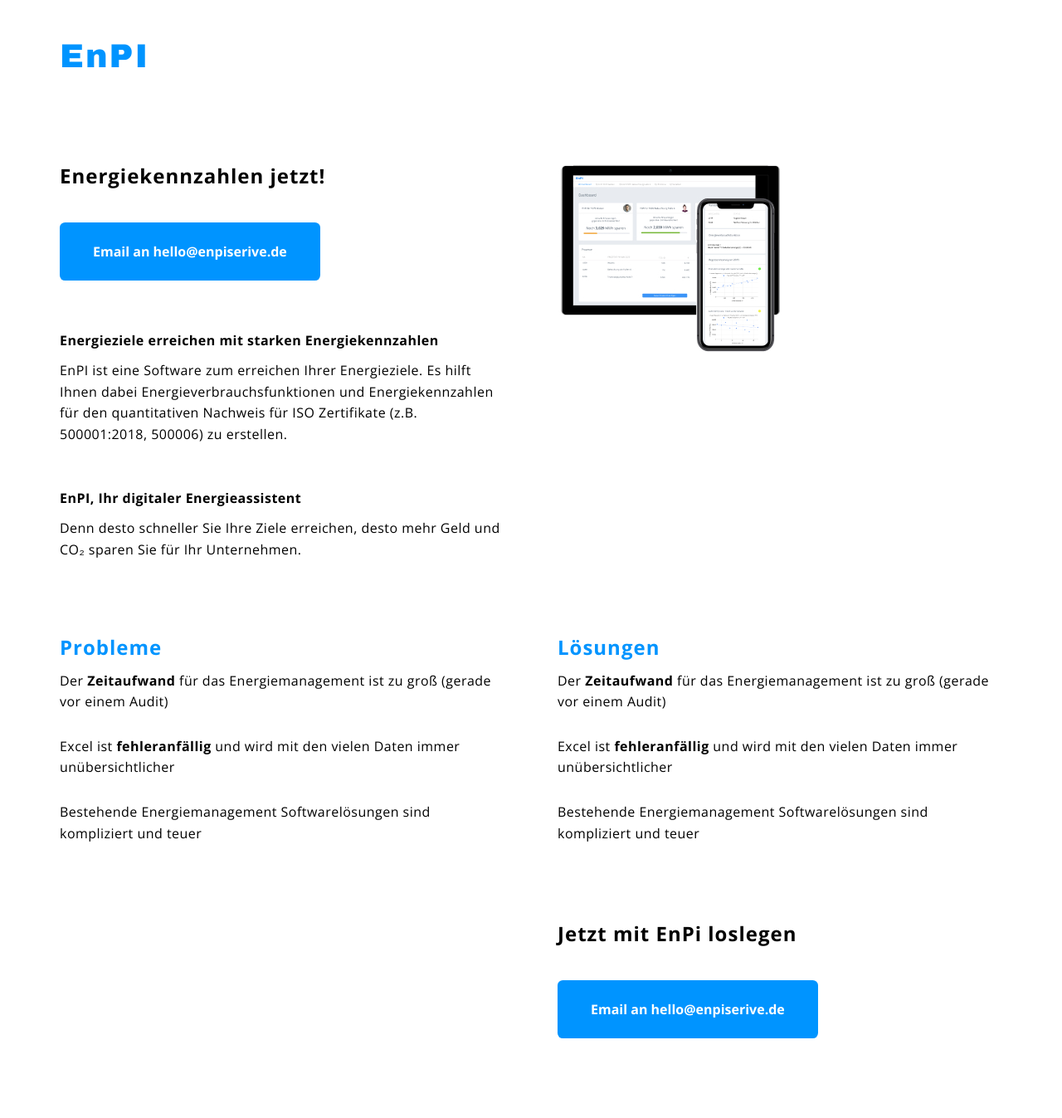
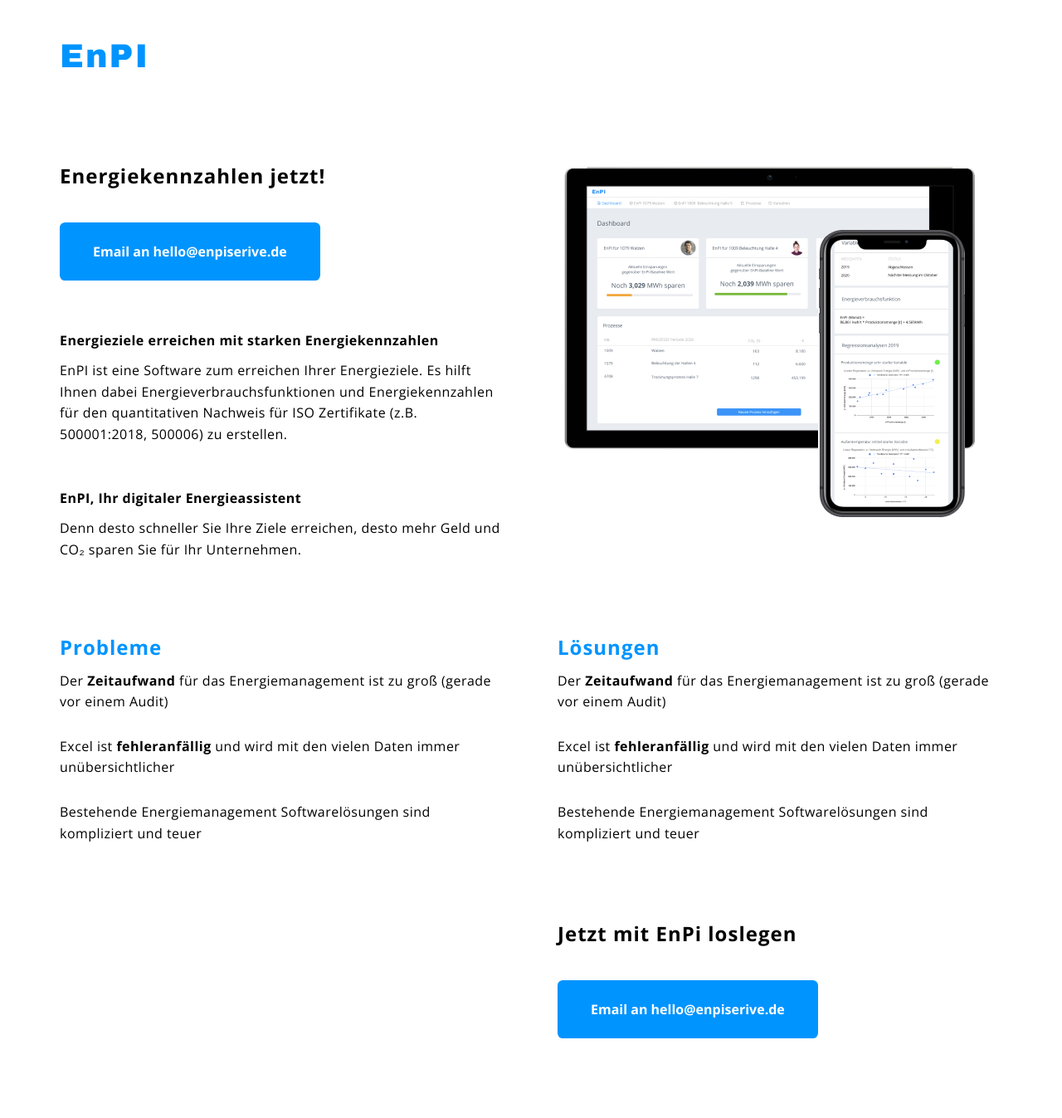
Before and after one commit to en-pi/en-pi.github.io, a Jekyll site: the page built from index.md, in a window 1280 px wide. Shown: the whole page at 83% size. Built offline with Jekyll 4.4.1, drawn with Linux system fonts in a browser that asks for light colours.

Commit message:
img included

```diff
--- a/_includes/main.html
+++ b/_includes/main.html
@@ -14,7 +14,11 @@
     </p>
   </div>
   <div class="enpi-section">
-    <img src="/assets/img/phone_1x.jpg" alt="">
+    <picture>
+      <source media="(max-width: 899px)" srcset="/assets/img/enpi_tablet-phone-small_228w.jpg, /assets/img/enpi_tablet-phone-small_455w.jpg 2x">
+      <source media="(max-width: 900px)" srcset="/assets/img/enpi_tablet-phone_427w.jpg, /assets/img/enpi_tablet-phone_854w.jpg 2x">
+      <img src="/assets/img/enpi_tablet-phone_427w.jpg" alt="EnPI Interface auf einem Tablet und einem Smartphone">
+    </picture>
   </div>
 </div>
 
```
Also changed, not shown: assets/img/enpi_tablet-phone-small_228w.jpg (renamed from assets/img/phone_1x.jpg), assets/img/enpi_tablet-phone-small_455w.jpg (renamed from assets/img/phone_2x.jpg), assets/img/enpi_tablet-phone_427w.jpg (renamed from assets/img/destop_1x.jpg), assets/img/enpi_tablet-phone_854w.jpg (renamed from assets/img/desktop_2x.jpg).
